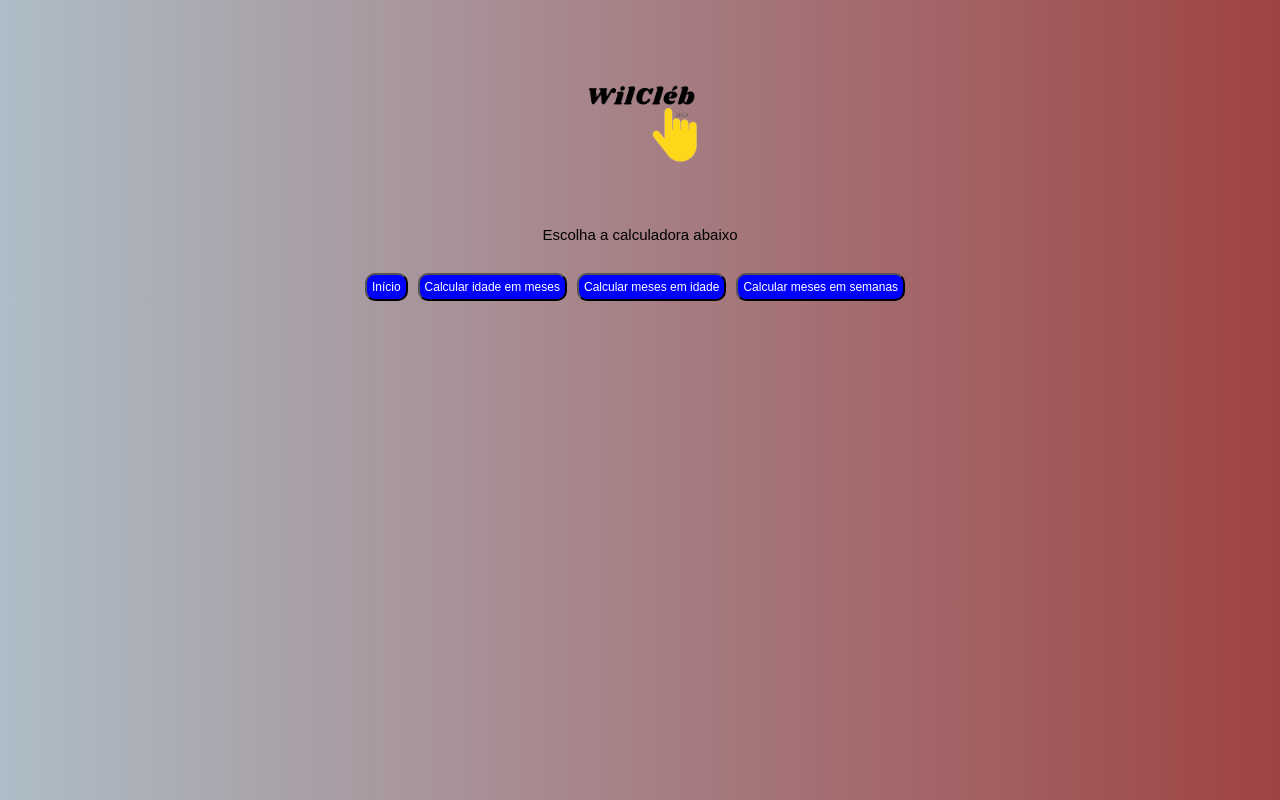
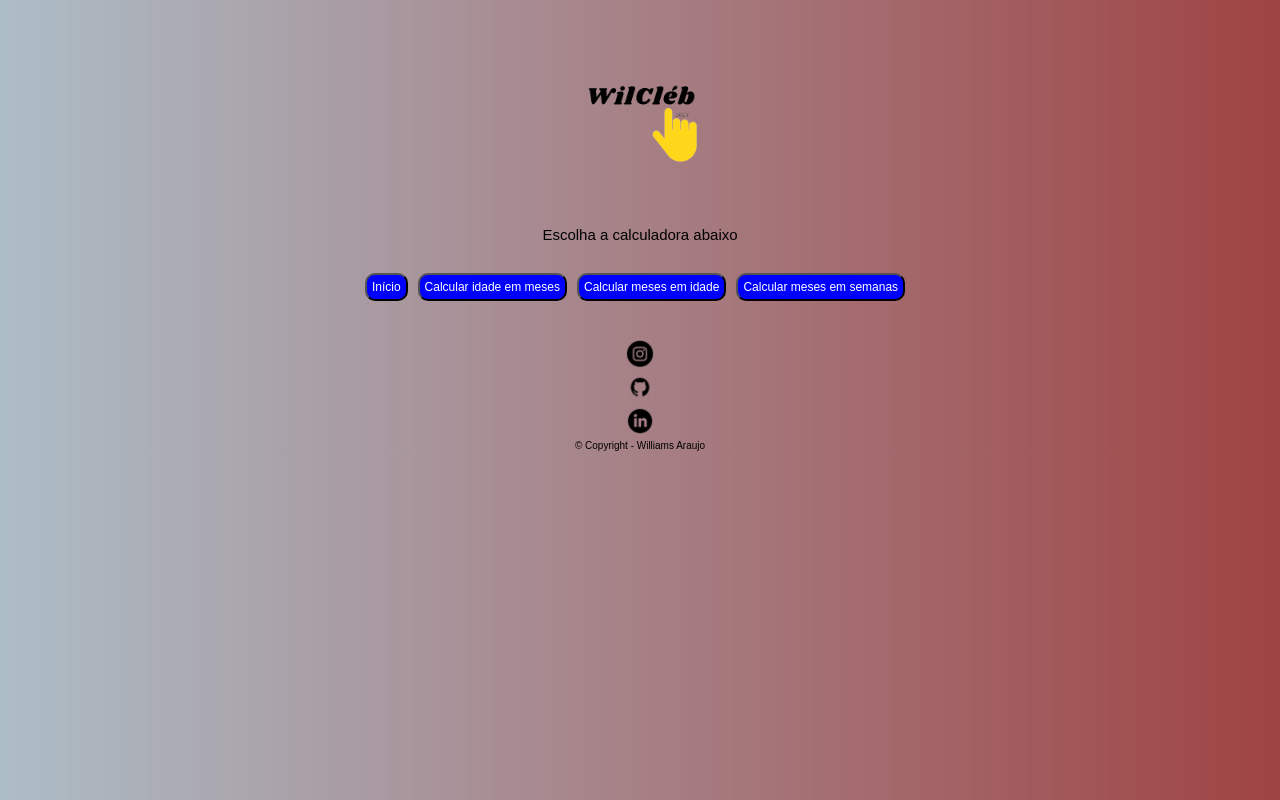
Before and after one commit to WilCb/anosEmMeses, a plain HTML site: page home.html in a window 1280 px wide. Drawn offline with Linux system fonts and the light colour scheme; a web font is replaced by a local one.

Commit message:
adição de pagina inicial do opções de calculadora e inclusão de flexbox

```diff
--- a/CSS/flexbox.css
+++ b/CSS/flexbox.css
@@ -1,9 +1,24 @@
+/* cabeçalho */
+
 .cabecalho-principal .container {
     display: flex;
     justify-content: space-around;
     align-items: center;
     flex-direction: column;
 }
+
 .container .cabecalho-menu {
     display: flex;
 }
+
+/* ------FIM------ */
+
+/* rodapé */
+.rodape {
+    height: 150px;
+    display: flex;
+    flex-flow: column;
+    justify-content: flex-end;
+}
+
+/* ------FIM------ */
--- a/CSS/style.css
+++ b/CSS/style.css
@@ -92,10 +92,6 @@ body {
 
 }
 /*Rodapé*/
-footer {
-    position: relative;
-    display: inline-block;
-}
 .github, .linkedin, .instagram {
     width: 30px;
 }
--- a/home.html
+++ b/home.html
@@ -19,9 +19,22 @@
                 <a href="index.html"><button class="btn-link"><li class="link">Calcular idade em meses</li></a></button>
                 <a href="index.html"><button class="btn-link"><li class="link">Calcular meses em idade</li></a></button>
                 <a href="index.html"><button class="btn-link"><li class="link">Calcular meses em semanas</li></a></button>
+
             </ul>
         </nav>
     </header>
 
+    <footer class="rodape">
+        <div class="container-rodape"></div>
+            <ul class="rodape-menu">
+
+                <li class="link-rodape"><a href="https://www.instagram.com/wil_araaujo/"><img class="instagram" src="imagens/instagram.png" alt="Instagram"></a></li>
+                <li class="link-rodape"><a href="https://github.com/WilCb"><img class="github" src="imagens/github.png" alt="GitHub"></a></li>
+                <li class="link-rodape"><a href="https://www.linkedin.com/in/williams-araujo-front-end/"><img class="linkedin" src="imagens/linkedin.png" alt="Linkedin"></a></li>
+
+            </ul>
+            <p class="copyright">&copy; Copyright - Williams Araujo</p>
+        </div>
+    </footer>
 </body>
 </html>
```
Also changed, not shown: index.html (+1 -1 lines).
